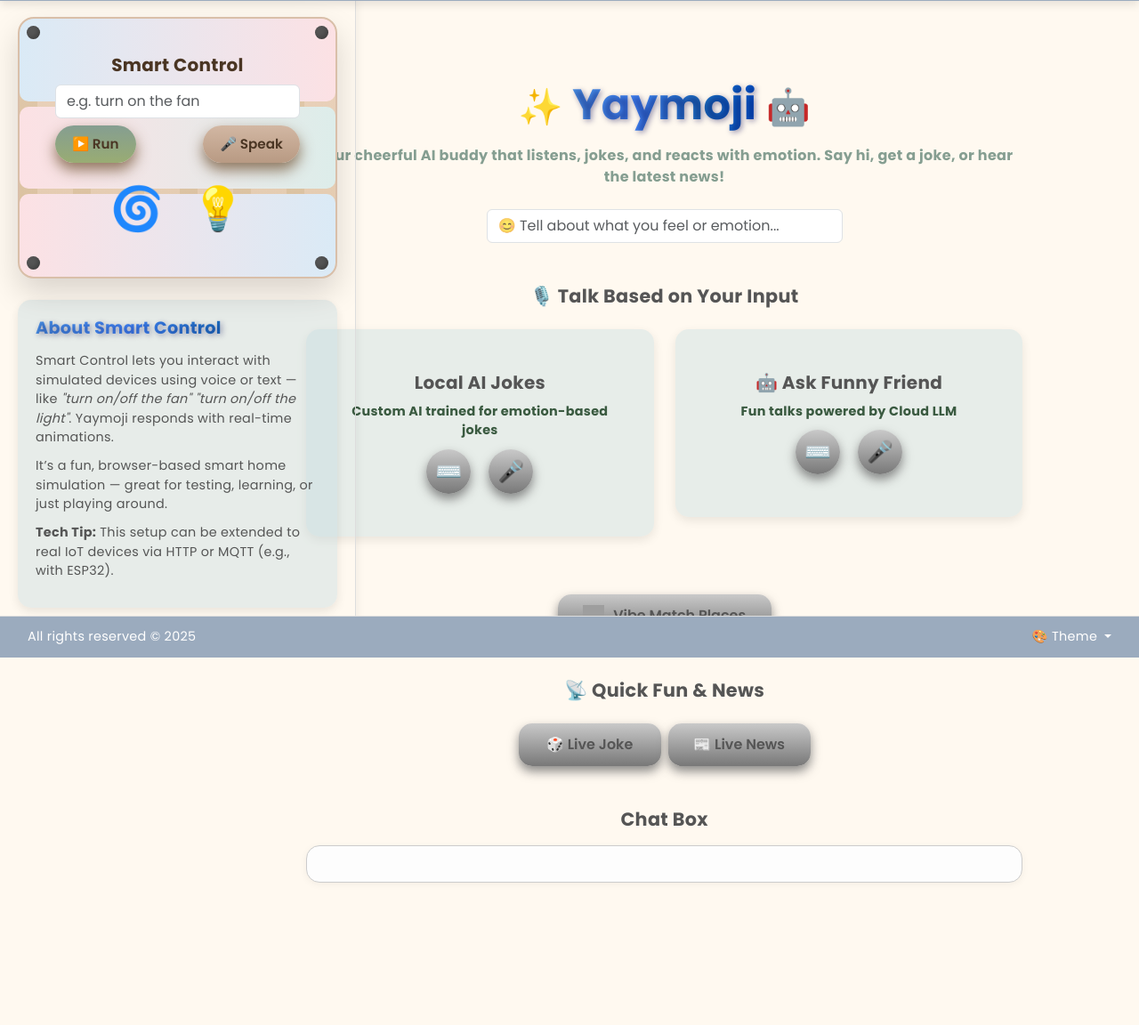
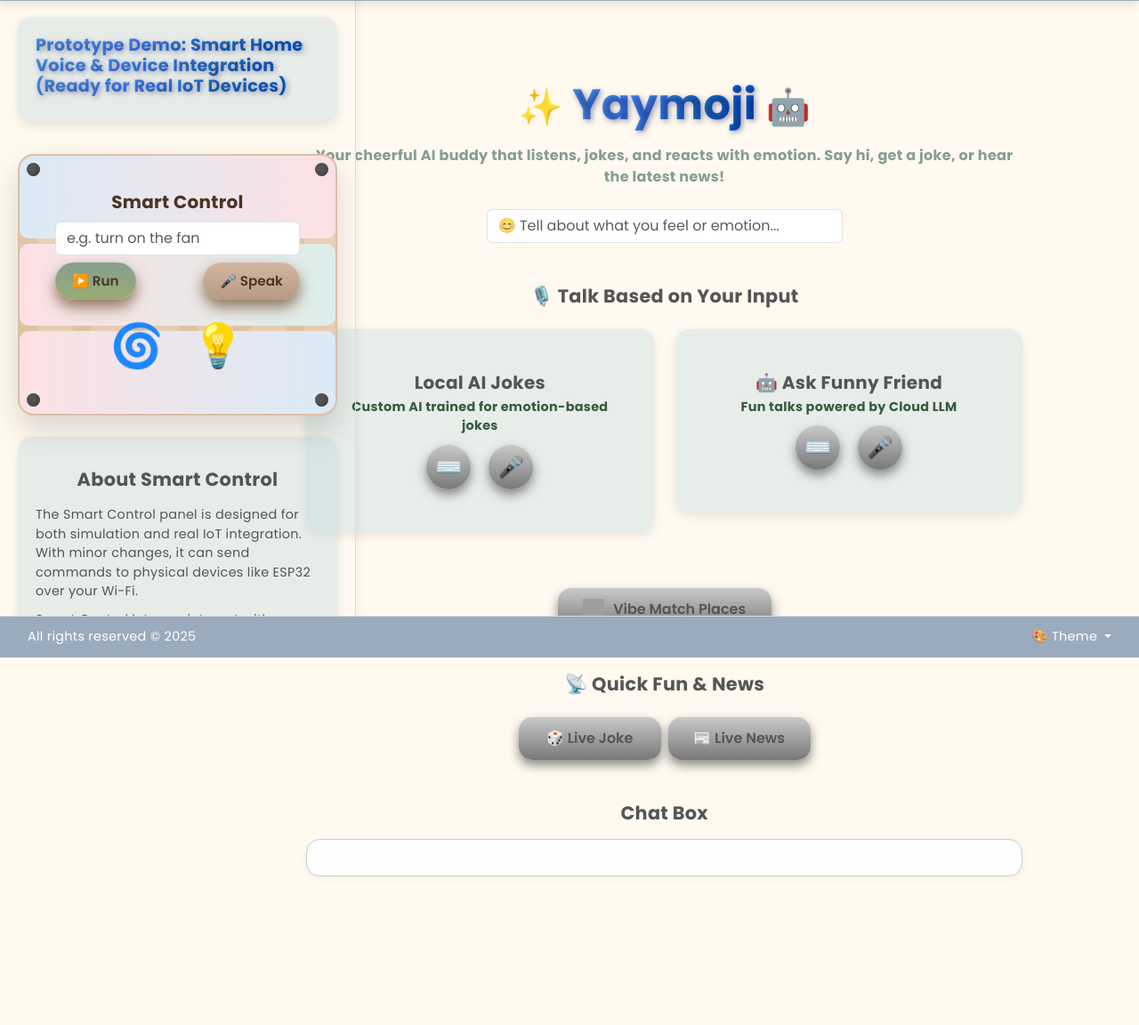
Before and after one commit to amritasinha01/funnyfriend, a Flask app: page / in a window 1280 px wide. Shown: the part 61-1213 px from the top of the page at 89% size. After the commit the page ends 1046 px from the top, so only its background shows below. Run offline with Flask 3, Linux system fonts and the light colour scheme; parts of the project's set-up code (start-up, migrations or seed data) failed here and were passed over; grey boxes are pictures that could not be loaded.

Commit message:
Initial Funny Friend App with Flask, Dialogflow Webhook, IoT Smart Control & More

```diff
--- a/app.py
+++ b/app.py
@@ -44,6 +44,12 @@ model, vectorizer = joblib.load('emotion_model.pkl')
 # Load local jokes with associated emotions
 with open('jokes.json', 'r', encoding='utf-8') as f:
     jokes = json.load(f)
+def predict_emotion_and_joke(text):
+    X = vectorizer.transform([text])
+    emotion = model.predict(X)[0] if text else 'neutral'
+    matched = [j for j in jokes if j.get('emotion') == emotion]
+    joke = random.choice(matched if matched else jokes)
+    return {'emotion': emotion, 'joke': joke['joke'], 'suggest_doctor': emotion in ['anxiety', 'depression']}
 
 # ---------------------- Routes ----------------------
 
@@ -317,7 +323,6 @@ def control_device():
 #webhook for google assistent___________________________________________________________________________________________
 #-----------------------------------------------------------------------------------------------------------------------
 
-BACKEND_BASE_URL = 'https://funnyfriend.onrender.com'  # ✅ Replace with your deployed backend URL
 session_store = {}
 
 @app.route('/webhook', methods=['POST'])
@@ -325,37 +330,37 @@ def webhook():
     req = request.get_json()
     session_id = req.get('session', '')
     intent = req.get('queryResult', {}).get('intent', {}).get('displayName', '')
-
-    reply = "Sorry, I didn't understand that command."  # Default reply
+    reply = "Sorry, I didn't understand that command."
 
     if intent == 'Detect Emotion and Tell Joke':
         user_text = req.get('queryResult', {}).get('queryText', '')
-        resp = requests.post(f'{BACKEND_BASE_URL}/talk', json={'text': user_text}).json()
+        resp = predict_emotion_and_joke(user_text)
         reply = f"Oh, {resp['emotion']} vibes detected! Here's a joke: {resp['joke']}"
-        if resp.get('suggest_doctor'):
+        if resp['suggest_doctor']:
             reply += " You seem overwhelmed. Visit the doctors page on the app."
 
     elif intent == 'Live Joke':
-        resp = requests.get(f'{BACKEND_BASE_URL}/live_joke').json()
-        reply = f"Here’s a fresh joke for you: {resp['joke']}"
+        joke = live_joke().json['joke']
+        reply = f"Here’s a fresh joke for you: {joke}"
 
     elif intent == 'Live News':
-        resp = requests.get(f'{BACKEND_BASE_URL}/live_news').json()
-        headlines = [a['title'] for a in resp['articles'][:5]]
+        headlines = [a['title'] for a in live_news().json['articles'][:5]]
         reply = "Here are the top news headlines: " + "; ".join(headlines)
 
     elif intent == 'Ask Funny Friend':
         user_text = req.get('queryResult', {}).get('queryText', '')
         chat_history = session_store.get(session_id, [])
         chat_history.append({"role": "user", "content": user_text})
-        resp = requests.post(f'{BACKEND_BASE_URL}/llm_chat', json={'messages': chat_history}).json()
+        with app.test_request_context(json={'messages': chat_history}):
+            resp = json.loads(llm_chat().get_data(as_text=True))
         reply = resp['reply']
         chat_history.append({"role": "assistant", "content": reply})
         session_store[session_id] = chat_history
 
     elif intent == 'Smart Device Control':
         user_text = req.get('queryResult', {}).get('queryText', '')
-        resp = requests.post(f'{BACKEND_BASE_URL}/device_control', json={'text': user_text}).json()
+        with app.test_request_context(json={'text': user_text}):
+            resp = json.loads(device_control().get_data(as_text=True))
         if resp['success']:
             reply = f"{resp['device'].capitalize()} has been turned {resp['action']}"
         else:
@@ -367,12 +372,8 @@ def webhook():
     elif intent == 'Suggest Places by Emotion':
         reply = "To find places based on your emotion, open the app, enter your mood, and select a category for nearby places."
 
-    return jsonify({
-        "fulfillmentText": reply,
-        "source": "funny-friend-webhook"
-    })
+    return jsonify({"fulfillmentText": reply, "source": "funny-friend-webhook"})
 
-
-# ---------------------- Run App ----------------------
+# ------------------- Run App -------------------
 if __name__ == '__main__':
     app.run(host='0.0.0.0', port=8000, debug=True)
--- a/static/style 2.css
+++ b/static/style 2.css
@@ -252,13 +252,13 @@ body {
   box-shadow: 0 4px 12px rgba(0, 0, 0, 0.09);
   color: #555;
   font-size: 0.9rem;
-  margin-bottom: 25px;
+  margin-bottom: 35px;
 
 }
 
 .smart-info-card h5 {
   font-weight: bold;
-  margin-bottom: 15px;
+  margin-bottom: 10px;
 }
 .smart-info-card p {
   margin-bottom: 10px;
--- a/static/style 3.css
+++ b/static/style 3.css
@@ -253,13 +253,13 @@ body {
   box-shadow: 0 4px 12px rgba(0, 0, 0, 0.09);
   color: #555;
   font-size: 0.9rem;
-  margin-bottom: 25px;
+  margin-bottom: 35px;
 
 }
 
 .smart-info-card h5 {
   font-weight: bold;
-  margin-bottom: 15px;
+  margin-bottom: 10px;
 }
 .smart-info-card p {
   margin-bottom: 10px;
--- a/static/style.css
+++ b/static/style.css
@@ -253,13 +253,13 @@ body {
   box-shadow: 0 4px 12px rgba(0, 0, 0, 0.09);
   color: #555;
   font-size: 0.9rem;
-  margin-bottom: 25px;
+  margin-bottom: 35px;
 
 }
 
 .smart-info-card h5 {
   font-weight: bold;
-  margin-bottom: 15px;
+  margin-bottom: 10px;
 }
 .smart-info-card p {
   margin-bottom: 10px;
--- a/templates/index.html
+++ b/templates/index.html
@@ -41,8 +41,8 @@
     <button type="button" class="btn-close" data-bs-dismiss="offcanvas" aria-label="Close" style="display: block; margin: 0 auto;"></button>
   </div>
   <div class="offcanvas-body">
-
-    <!-- ✅ Smart Control -->
+ <div class="smart-info-card"><h5 style="font-weight: 900; font-size: 1.2rem; background: linear-gradient(90deg, #4a90e2, #4285F4, #1e70bf, #0052cc); -webkit-background-clip: text; -webkit-text-fill-color: transparent; text-shadow: 2px 2px 6px rgba(0, 0, 80, 0.4);">Prototype Demo: Smart Home Voice & Device Integration (Ready for Real IoT Devices)</h5></div>
+      <!--  Smart Control -->
     <div class="card smart-wood-card mb-4">
       <!-- Wooden Planks -->
       <div class="wood-plank"></div>
@@ -73,10 +73,11 @@
 
     <!-- ✅ About Smart Control -->
     <div class="smart-info-card">
-      <h5 style="font-weight: 900; font-size: 1.2rem; background: linear-gradient(90deg, #4a90e2, #4285F4, #1e70bf, #0052cc); -webkit-background-clip: text; -webkit-text-fill-color: transparent; text-shadow: 2px 2px 6px rgba(0, 0, 80, 0.4);">About Smart Control</h5>
+   <h5 class="section-title text-center mt-3 mb-3">About Smart Control</h5>
   <p>
-        Smart Control lets you interact with simulated devices using voice or text — like
-        <em>"turn on/off the fan"</em> <em>"turn on/off the light"</em>. Yaymoji responds with real-time animations.
+   The Smart Control panel is designed for both simulation and real IoT integration. With minor changes, it can send commands to physical devices like ESP32 over your Wi-Fi.
+</p><p>
+  Smart Control lets you interact with simulated devices using voice or text — like <em>"turn on/off the fan"</em> or <em>"turn on/off the light"</em>. Yaymoji responds with real-time animations.
 </p>
   <p>
     It’s a fun, browser-based smart home simulation — great for testing, learning, or just playing around.
@@ -87,18 +88,18 @@
 </div>
 
 
-    <!-- ✅ FAQ Section -->
+ <!-- FAQ Section -->
 <div class="faq-card">
   <h6 class="font-weight-bold">❓ FAQ</h6>
   <ul class="pl-3" style="list-style-type: disc; font-size: 0.85rem; color: #444;">
     <li><strong>What can I say?</strong> Try commands like <em>"turn on the light"</em>.</li>
     <li><strong>Joke not working?</strong> Check your mic permission or refresh.</li>
     <li><strong>Chat seems slow?</strong> Cloud LLM may take a second or two.</li>
-        <li><strong>Can "smart control" control real devices?</strong> Yes! The Smart Control panel is designed for both simulation and real IoT integration.
-          With minor changes, it can send commands to physical devices like ESP32 over your Wi-Fi.
-        </li>
+    <li><strong>Can "Smart Control" control real devices?</strong> Yes! It’s designed for both simulation and real IoT integration.</li>
+    <li><strong>How does "Smart Control" connect with Google Assistant?</strong> It uses the same backend via Dialogflow webhook for voice assistant control.</li>
   </ul>
 </div>
+
 
   </div>
 </div>
@@ -109,7 +110,7 @@
     <!-- Sidebar (Desktop Only) --------------------------------------------------------------------------------------------------------------------------------------------------------->
     <nav class="col-md-4 d-none d-md-block sidebar-base sidebar-brick-wall" style="position: fixed; top: 60px; left: 0; width: 400px; height: calc(100vh - 90px);">
   <!-- ✅ Same Sidebar Content as Mobile -->
-
+   <div class="smart-info-card"><h5 style="font-weight: 900; font-size: 1.2rem; background: linear-gradient(90deg, #4a90e2, #4285F4, #1e70bf, #0052cc); -webkit-background-clip: text; -webkit-text-fill-color: transparent; text-shadow: 2px 2px 6px rgba(0, 0, 80, 0.4);">Prototype Demo: Smart Home Voice & Device Integration (Ready for Real IoT Devices)</h5></div>
       <!--  Smart Control -->
   <div class="card smart-wood-card mb-4">
   <!-- Wooden Planks -->
@@ -140,10 +141,11 @@
 
 
       <div class="smart-info-card">
-  <h5 style="font-weight: 900; font-size: 1.2rem; background: linear-gradient(90deg, #4a90e2, #4285F4, #1e70bf, #0052cc); -webkit-background-clip: text; -webkit-text-fill-color: transparent; text-shadow: 2px 2px 6px rgba(0, 0, 80, 0.4);">About Smart Control</h5>
+   <h5 class="section-title text-center mt-3 mb-3">About Smart Control</h5>
   <p>
-    Smart Control lets you interact with simulated devices using voice or text — like
-    <em>"turn on/off the fan"</em> <em>"turn on/off the light"</em>. Yaymoji responds with real-time animations.
+   The Smart Control panel is designed for both simulation and real IoT integration. With minor changes, it can send commands to physical devices like ESP32 over your Wi-Fi.
+</p><p>
+  Smart Control lets you interact with simulated devices using voice or text — like <em>"turn on/off the fan"</em> or <em>"turn on/off the light"</em>. Yaymoji responds with real-time animations.
 </p>
   <p>
     It’s a fun, browser-based smart home simulation — great for testing, learning, or just playing around.
@@ -154,16 +156,15 @@
 </div>
 
 
-  <!--  FAQ Section -->
+ <!-- FAQ Section -->
 <div class="faq-card">
   <h6 class="font-weight-bold">❓ FAQ</h6>
   <ul class="pl-3" style="list-style-type: disc; font-size: 0.85rem; color: #444;">
     <li><strong>What can I say?</strong> Try commands like <em>"turn on the light"</em>.</li>
     <li><strong>Joke not working?</strong> Check your mic permission or refresh.</li>
     <li><strong>Chat seems slow?</strong> Cloud LLM may take a second or two.</li>
-    <li><strong>Can "smart control" control real devices?</strong> Yes! The Smart Control panel is designed for both simulation and real IoT integration.
-      With minor changes, it can send commands to physical devices like ESP32 over your Wi-Fi.
-    </li>
+    <li><strong>Can "Smart Control" control real devices?</strong> Yes! It’s designed for both simulation and real IoT integration.</li>
+    <li><strong>How does "Smart Control" connect with Google Assistant?</strong> It uses the same backend via Dialogflow webhook for voice assistant control.</li>
   </ul>
 </div>
 
@@ -200,7 +201,7 @@
     <div class="smart-info-card p-5">
       <!-- Card Content -->
       <div>
-        <h5 style="color: ##2f1b0c;font-weight: bold;text-align: center;margin-bottom: 10px;">Local AI Jokes</h5>
+        <h5 style="color: ##2f1b0c;font-weight: bold;text-align: center;margin-bottom: 5px;">Local AI Jokes</h5>
         <p style="color: #3A5A40; font-size: 0.9rem;font-weight: bold;text-align: center;margin-bottom: 10px;">Custom AI trained for emotion-based jokes</p>
         <div class="d-flex justify-content-center">
           <button onclick="sendToBackend()" class="round-btn">⌨️</button>
@@ -215,7 +216,7 @@
     <div class="smart-info-card p-5">
       <!-- Card Content -->
       <div>
-        <h5 style="color: ##2f1b0c;font-weight: bold;text-align: center;margin-bottom: 10px;">🤖 Ask Funny Friend</h5>
+        <h5 style="color: ##2f1b0c;font-weight: bold;text-align: center;margin-bottom: 5px;">🤖 Ask Funny Friend</h5>
         <p style="color: #3A5A40; font-size: 0.9rem;font-weight: bold;text-align: center;margin-bottom: 10px;">Fun talks powered by Cloud LLM</p>
         <div class="d-flex justify-content-center">
           <button onclick="askLLMText()" class="round-btn">⌨️</button>
@@ -226,7 +227,7 @@
   </div>
 </div>
 
-<div class="row g-4 justify-content-center mt-3">
+<div class="row g-4 justify-content-center mt-1">
   <button class="custom-btn d-flex align-items-center justify-content-center"
     style="padding: 12px 20px; border-radius: 15px; min-width: auto; max-width: 240px;"
     onmousedown="this.style.transform='translateY(4px)'"
```
Also changed, not shown: templates/index2.html (+23 -23 lines), templates/index3.html (+18 -17 lines). Lines whose indentation alone changed are shown as unchanged.
